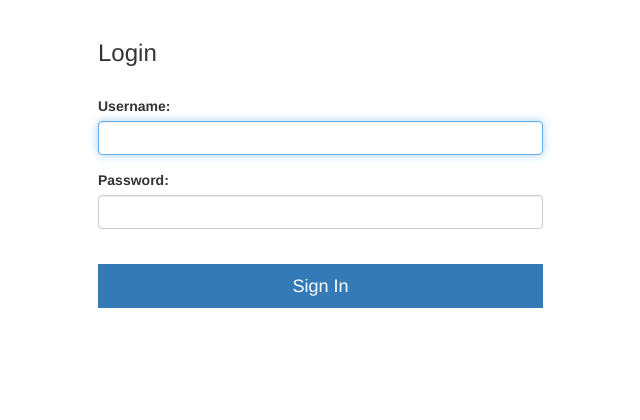
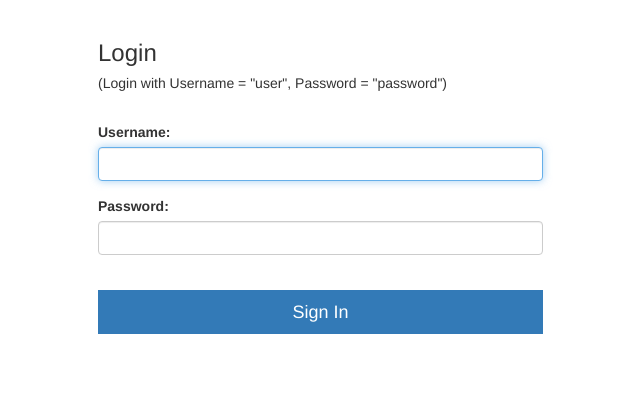
Before and after one commit to mikedoinggood/car-data, a Django app: page /login in a window 1280 px wide. Shown: the part 52-472 px from the top of the page, without its empty margins (272-912 px from the left). Run offline with Django 3.2, Linux system fonts and the light colour scheme; parts of the project's set-up code (start-up, migrations or seed data) failed here and were passed over; some libraries are stand-ins or nearby versions.

Commit message:
Add Login Info To Login Pages
- Login pages of java and django web apps show login credentials

```diff
--- a/java-car-data/car-data-web/src/main/resources/templates/login.html
+++ b/java-car-data/car-data-web/src/main/resources/templates/login.html
@@ -15,6 +15,7 @@
       <div class="col-xs-9 col-xs-offset-1 col-sm-8 col-sm-offset-2 col-md-5 col-md-offset-3">
         <form id="loginform" th:action="@{/login}" method="post">
           <h3>Login</h3>
+          <h5>&lpar;Login with Username = &quot;user&quot;, Password = &quot;password&quot;&rpar;</h5>
           <br/>
           <div class="form-group">
             <label for="username">Username:</label>
--- a/python-car-data/django/car_data/web/templates/web/login.html
+++ b/python-car-data/django/car_data/web/templates/web/login.html
@@ -13,6 +13,7 @@
     <form id="loginform" method="post" action="{% url 'web:login' %}">
       {% csrf_token %}
       <h3>Login</h3>
+      <h5>&lpar;Login with Username = &quot;user&quot;, Password = &quot;password&quot;&rpar;</h5>
       <br/>
       <div class="form-group">
         <label for="username">Username:</label>
```
